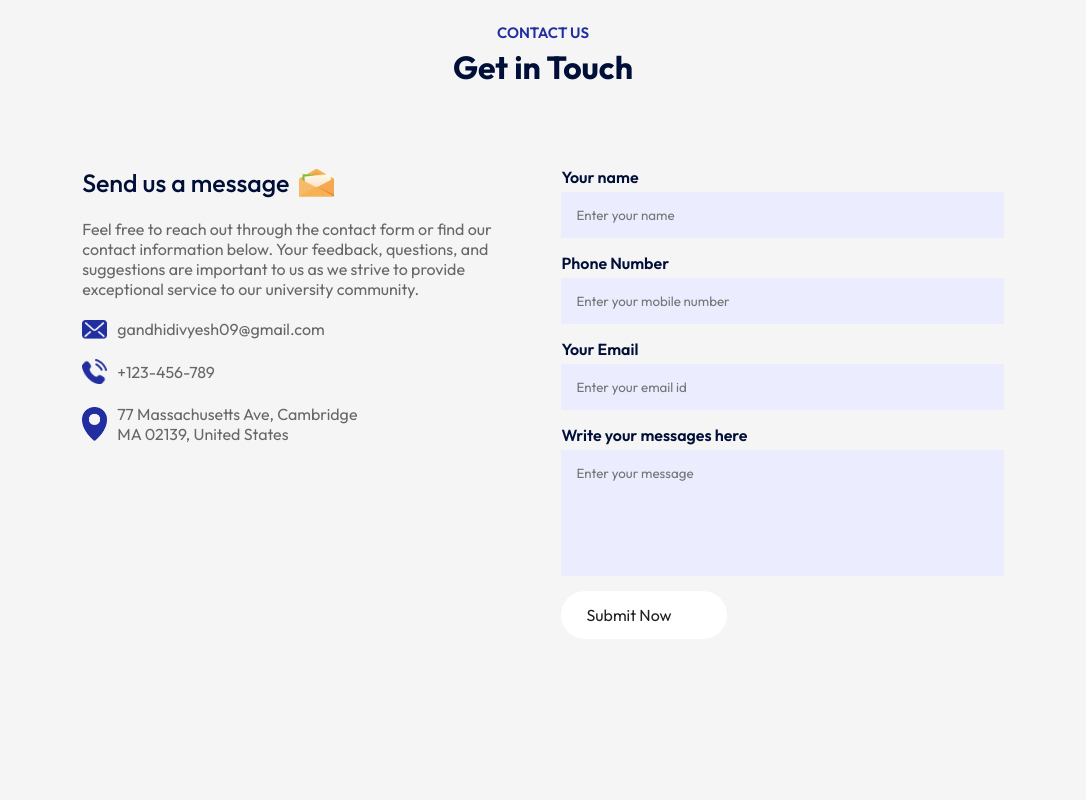
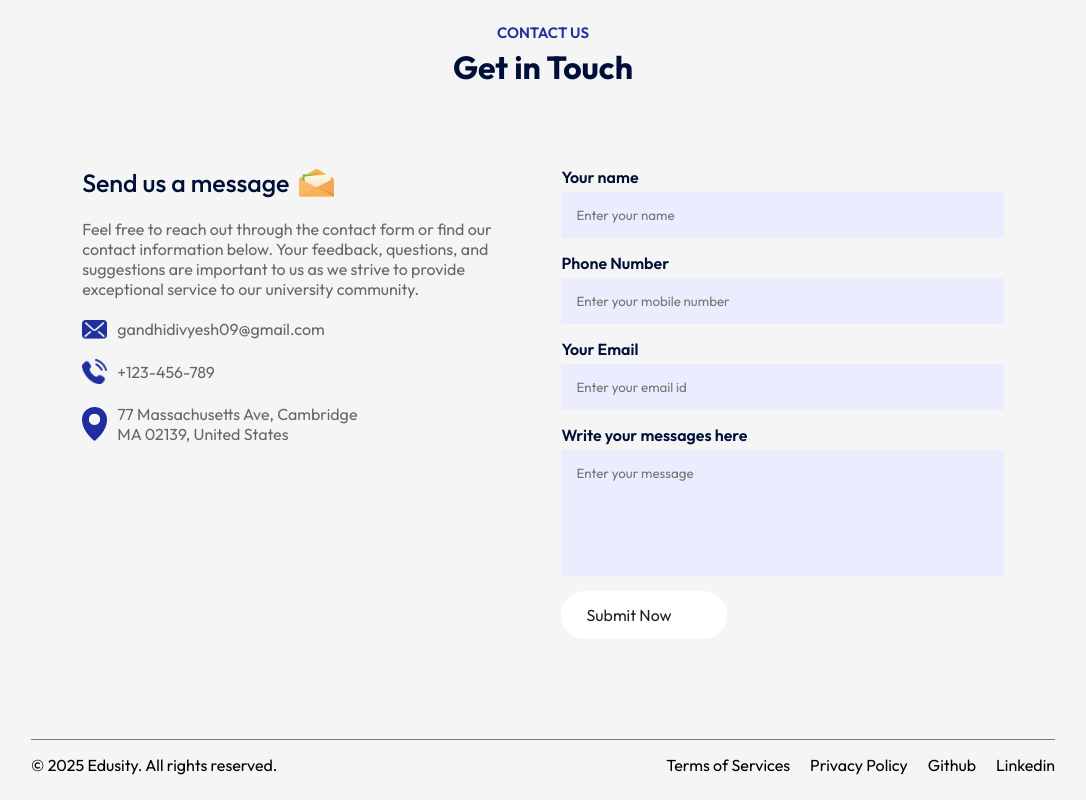
Before and after one commit to code-with-divyesh/Edusity-react-App, a React (Vite) app: page / in a window 1280 px wide. Shown: the part 3017-3817 px from the top of the page, without its empty margins (97-1183 px from the left). Before the commit the page ends 3756 px from the top, so only its background shows below. Built offline with nearby package versions, Linux system fonts and the light colour scheme.

Commit message:
Added all sections with smooth scroll ids and Footer component

```diff
--- a/src/App.jsx
+++ b/src/App.jsx
@@ -7,6 +7,7 @@ import About from "./components/About/About";
 import Campus from "./components/Campus/Campus";
 import Testimonials from "./components/Testimonials/Testimonials";
 import Contact from "./components/Contact/Contact";
+import Footer from "./components/Footer/Footer";
 
 const App = () => {
   return (
@@ -23,6 +24,7 @@ const App = () => {
         <Testimonials />
         <Title title="Get in Touch" subtitle="Contact Us" />
         <Contact />
+        <Footer/>
       </div>
     </div>
   );
--- /dev/null
+++ b/src/components/Footer/Footer.css
@@ -0,0 +1,14 @@
+.footer {
+  margin: 10px auto;
+  display: flex;
+  align-items: center;
+  justify-content: space-between;
+  padding: 15px 0;
+  border-top: 1px solid #797979;
+}
+
+.footer ul li {
+  display: inline-block;
+  list-style: none;
+  margin-left: 20px;
+}
--- /dev/null
+++ b/src/components/Footer/Footer.jsx
@@ -0,0 +1,23 @@
+import React from "react";
+import "./Footer.css";
+const Footer = () => {
+  return (
+    <div className="footer">
+      <p>© 2025 Edusity. All rights reserved.</p>
+      <ul>
+        <li>Terms of Services</li>
+        <li>Privacy Policy</li>
+        <li>
+          <a href="https://github.com/code-with-divyesh/">Github</a>
+        </li>
+        <li>
+          <a href="https://www.linkedin.com/in/divyesh-gandhi-635243273/">
+            Linkedin
+          </a>
+        </li>
+      </ul>
+    </div>
+  );
+};
+
+export default Footer;
```
